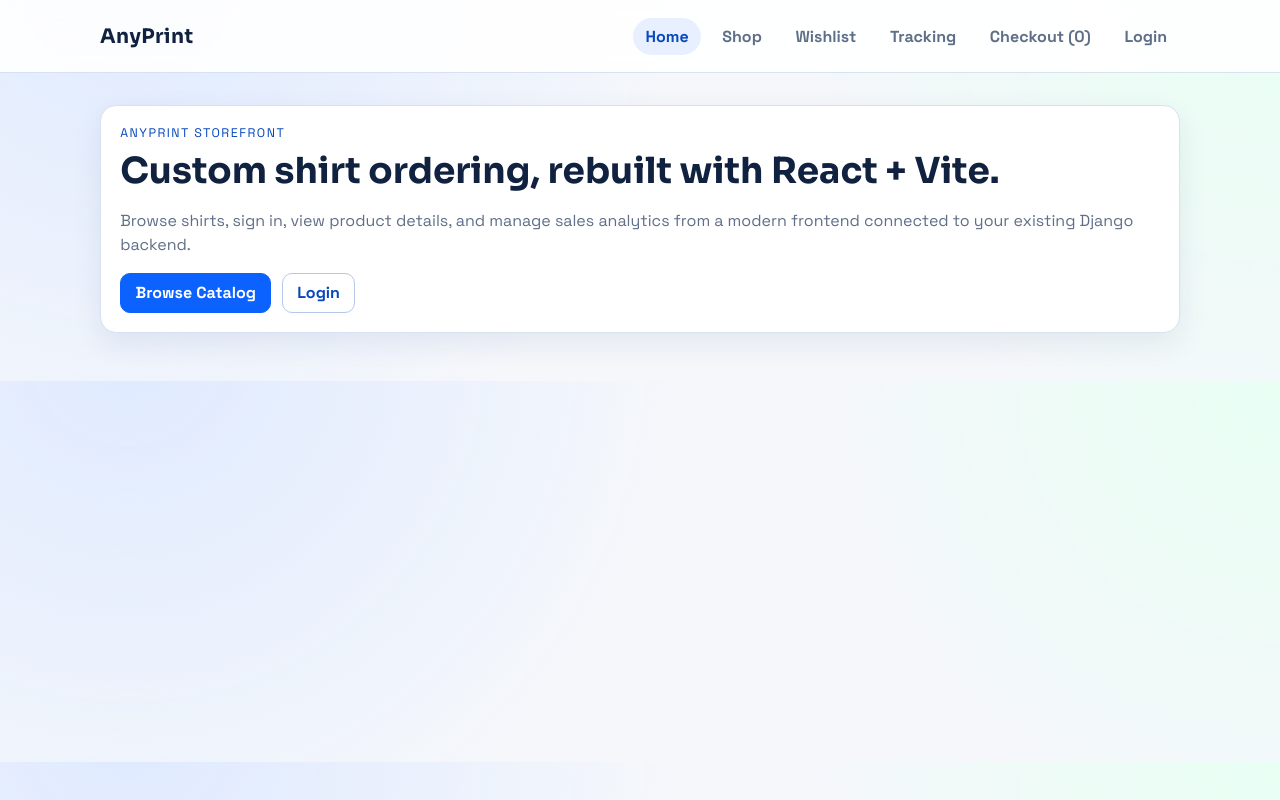
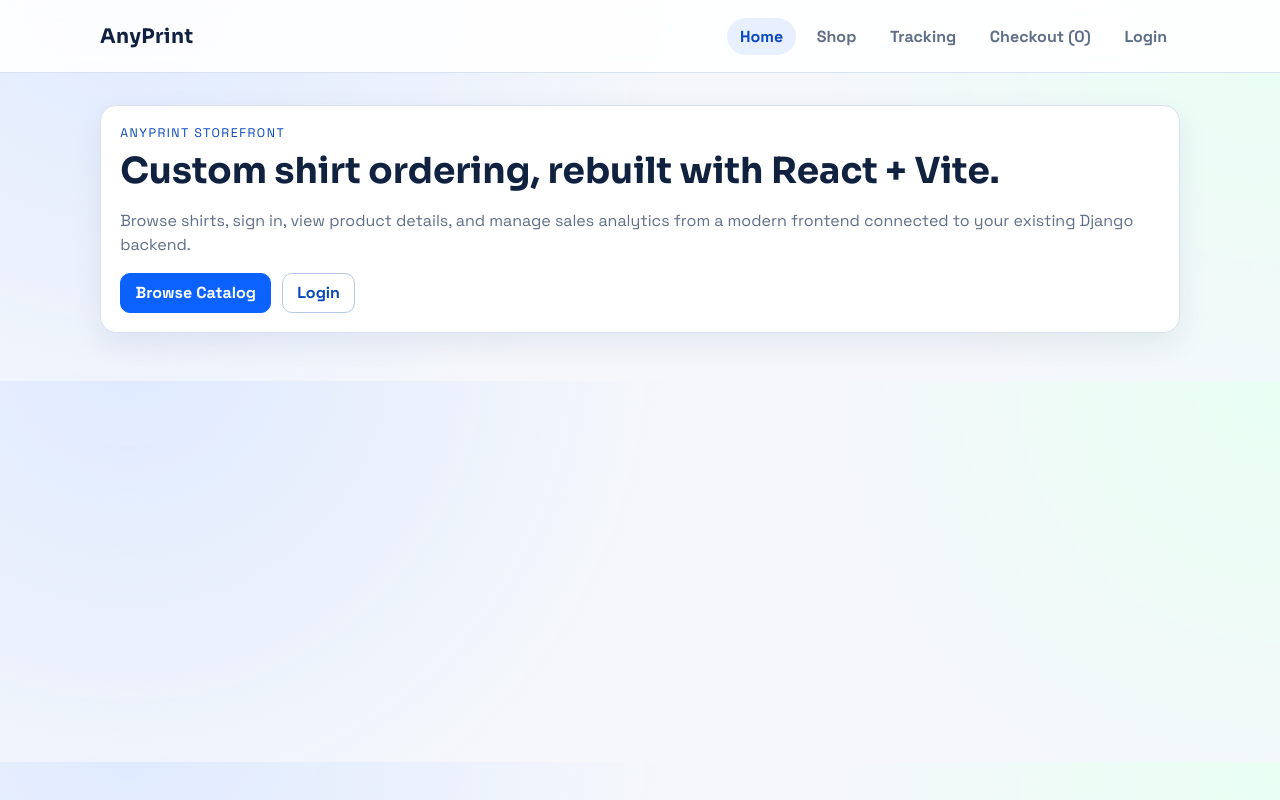
Before and after one commit to Saiganity1/AnyPrint_Prototype, a React (Vite) app in the folder react-vite/: page / in a window 1280 px wide. Built offline with nearby package versions, Linux system fonts and the light colour scheme; no server answers.

Commit message:
Remove wishlist route and nav link from source

```diff
--- a/react-vite/src/App.jsx
+++ b/react-vite/src/App.jsx
@@ -13,7 +13,6 @@
 import ProductPage from "./pages/ProductPage";
 import ShopPage from "./pages/ShopPage";
 import TrackingPage from "./pages/TrackingPage";
-import WishlistPage from "./pages/WishlistPage";
 
 function App() {
   return (
@@ -27,7 +26,6 @@
         <Route path="/admin" element={<AdminPage />} />
         <Route path="/owner" element={<OwnerDashboardPage />} />
         <Route path="/checkout" element={<CheckoutPage />} />
-        <Route path="/wishlist" element={<WishlistPage />} />
         <Route path="/tracking" element={<TrackingPage />} />
         <Route path="/products/:slug" element={<ProductPage />} />
         <Route
--- a/react-vite/src/components/Layout.jsx
+++ b/react-vite/src/components/Layout.jsx
@@ -48,9 +48,6 @@
                 Account
               </NavLink>
             ) : null}
-            <NavLink to="/wishlist" className={navClass}>
-              Wishlist
-            </NavLink>
             <NavLink to="/tracking" className={navClass}>
               Tracking
             </NavLink>
```
